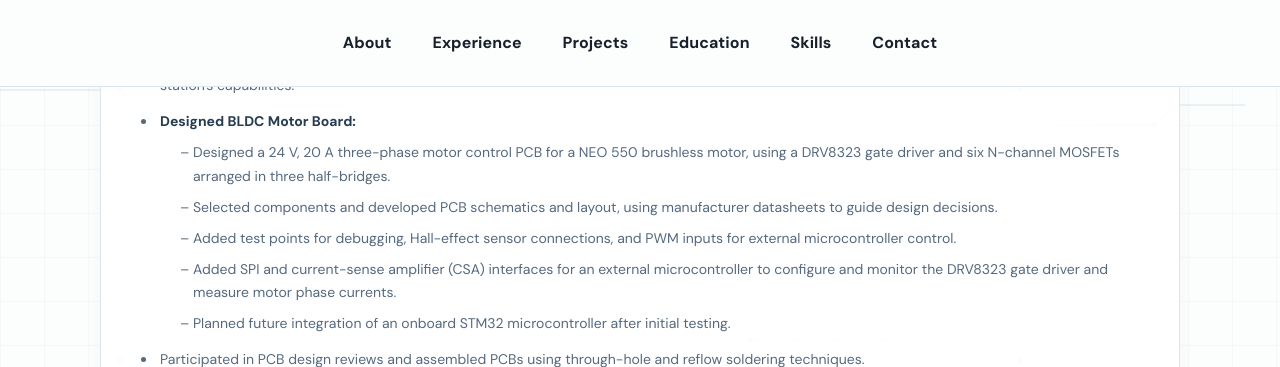
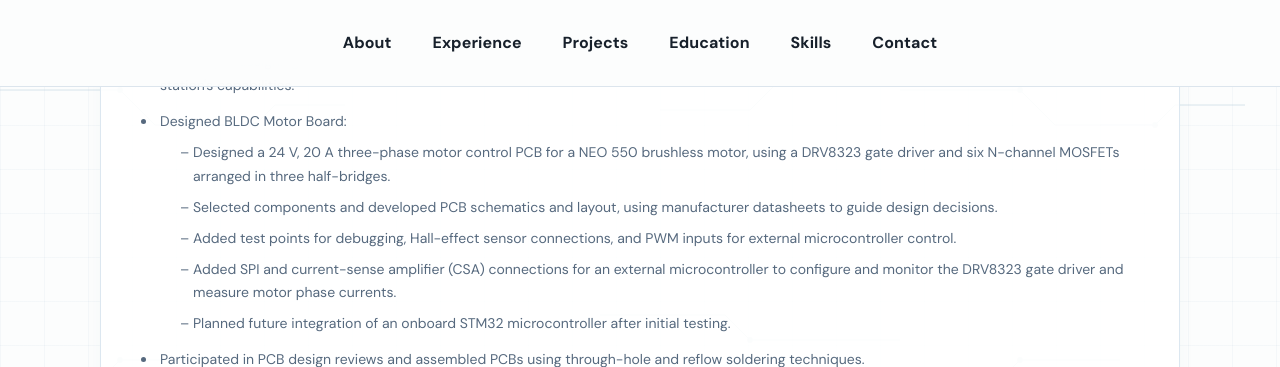
Before and after one commit to AdityaManivel/AdityaManivel.github.io, a Jekyll site: the page index.html, which Jekyll copies as it is, in a window 1280 px wide and 900 px high, scrolled down 1283 px. Shown: the top 367 px of the window. Built offline with Jekyll 4.4.1, drawn with Linux system fonts in a browser that asks for light colours.

Commit message:
Use connections wording and remove BLDC heading bold

```diff
--- a/index.html
+++ b/index.html
@@ -71,12 +71,12 @@
         <ul class="experience-bullets">
           <li>Collaborated with the electronics team to design custom multilayer PCBs in Altium Designer for the team's mockup Mars rover.</li>
           <li>Currently redesigning the rover's Efinix Titanium Ti375 C529 development kit from 12 to 8 layers to reduce board size and improve the instrumentation station's capabilities.</li>
-          <li><strong>Designed BLDC Motor Board:</strong>
+          <li>Designed BLDC Motor Board:
             <ul class="husky-motor-details">
               <li>Designed a 24 V, 20 A three-phase motor control PCB for a NEO 550 brushless motor, using a DRV8323 gate driver and six N-channel MOSFETs arranged in three half-bridges.</li>
               <li>Selected components and developed PCB schematics and layout, using manufacturer datasheets to guide design decisions.</li>
               <li>Added test points for debugging, Hall-effect sensor connections, and PWM inputs for external microcontroller control.</li>
-              <li>Added SPI and current-sense amplifier (CSA) interfaces for an external microcontroller to configure and monitor the DRV8323 gate driver and measure motor phase currents.</li>
+              <li>Added SPI and current-sense amplifier (CSA) connections for an external microcontroller to configure and monitor the DRV8323 gate driver and measure motor phase currents.</li>
               <li>Planned future integration of an onboard STM32 microcontroller after initial testing.</li>
             </ul>
           </li>
```
